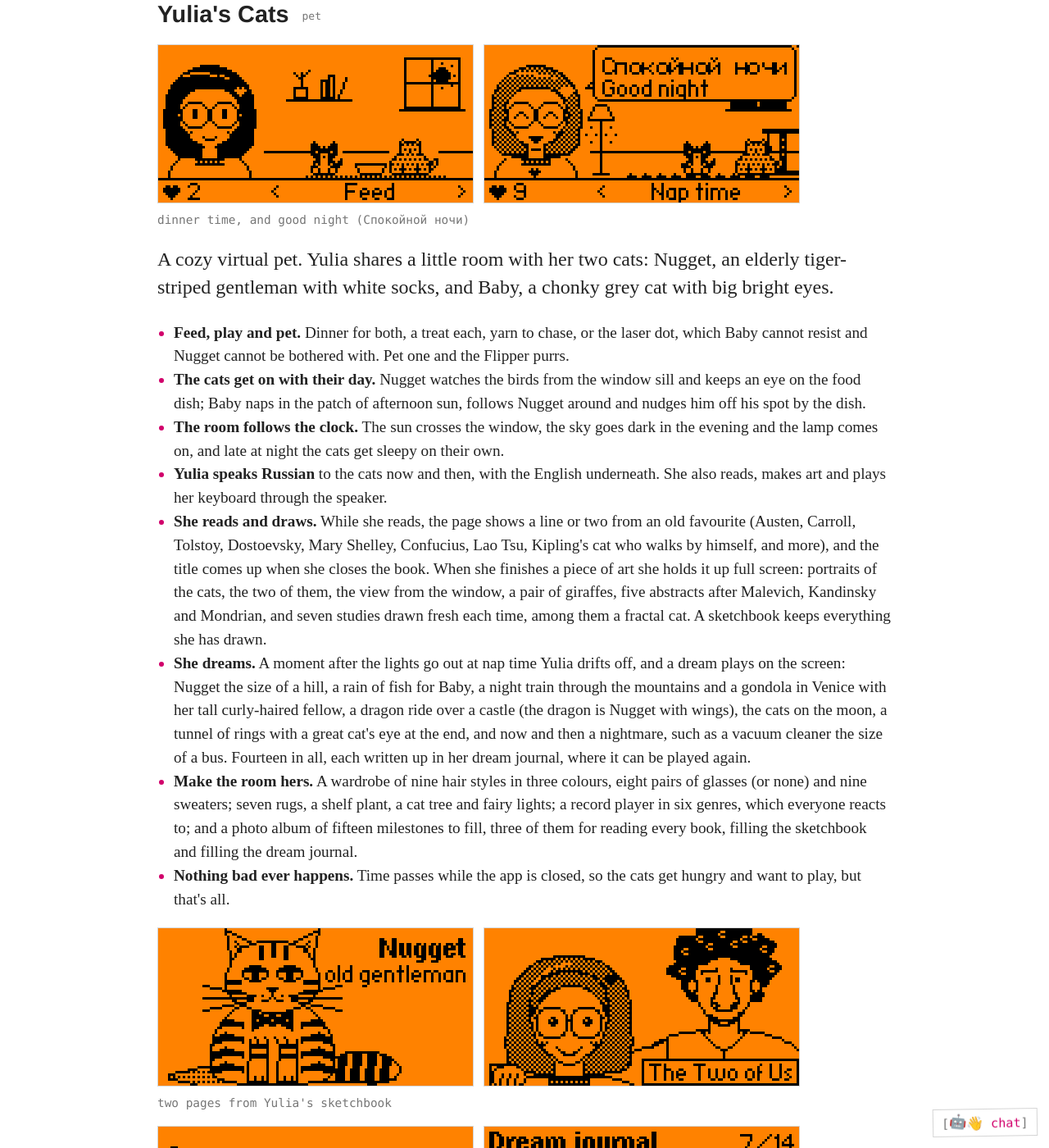
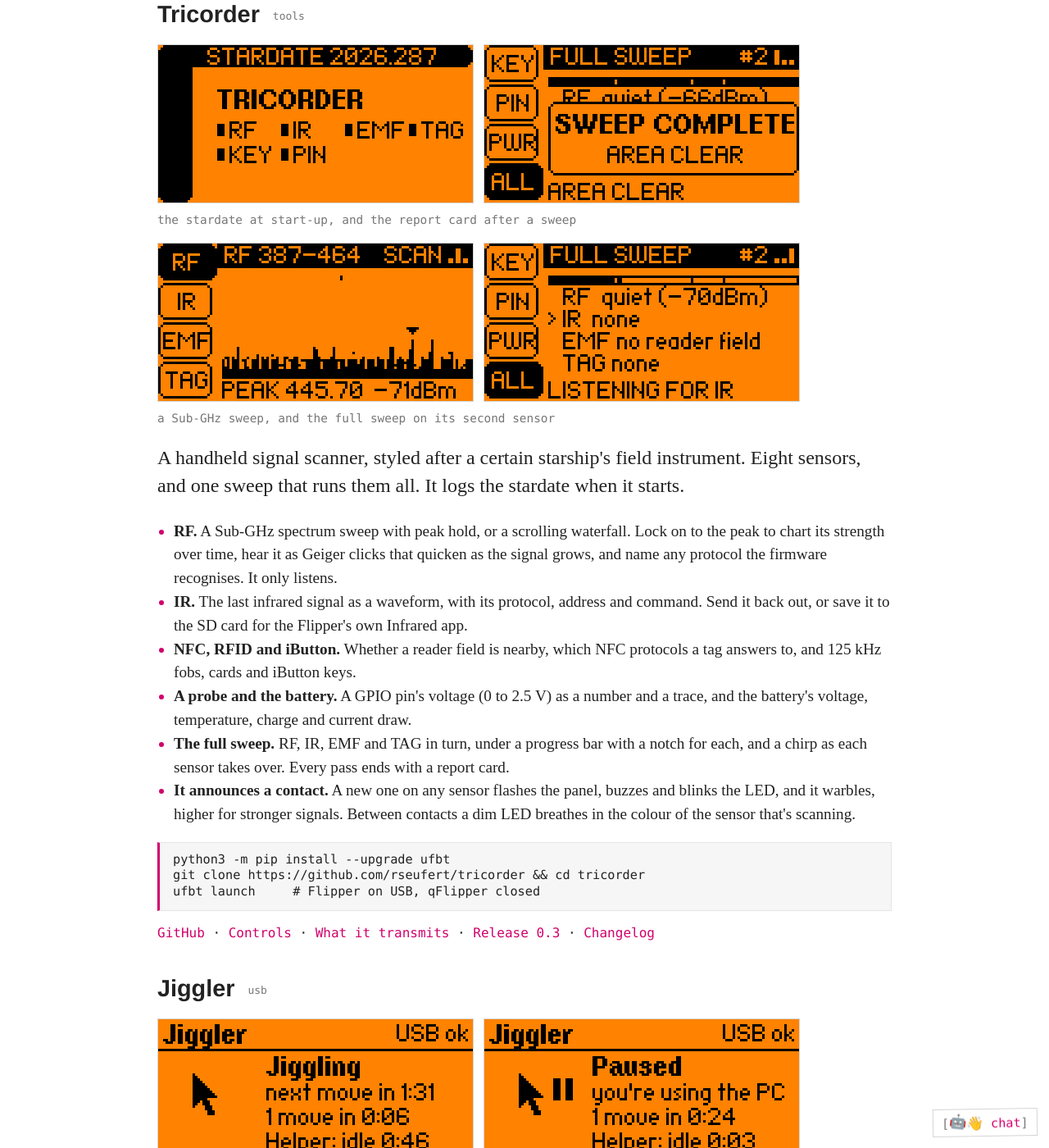
Before and after one commit to rseufert/rseufert.github.io, a Jekyll site: the page built from flipper/index.html, in a window 1280 px wide and 1400 px high, scrolled down 3358 px. Shown: the whole window at 82% size. Built offline with Jekyll 4.4.1, drawn with Linux system fonts in a browser that asks for light colours; some of the changed text lies outside the part shown.

Commit message:
Flipper: hide Yulia's Cats, and bring rickbot up to date
Yulia's Cats is wrapped in a Liquid comment on /flipper/, so it can come
back by taking the comment away; the page's description and the home
page's link now count eight apps.

Rickbot's Flipper answer named eight apps on the home page, Yulia's Cats
among them, where the home page has shown four since bf174d3: it now names
those four (Hanzi Cards, NW Crawl, Tricorder, Portal Putt) and points to
/flipper/ for the rest. Its Flipper Zero definition said six on the home
page, and the nest in the adventure six apps; both now say eight. Its
Yulia's Cats answer, which linked to the hidden section, is gone, and
Portal Putt, which had no answer, has one.

Co-Authored-By: Claude Opus 5.5 <noreply@anthropic.com>

```diff
--- a/chat/chat.js
+++ b/chat/chat.js
@@ -187,7 +187,7 @@
         "julia set": "a julia set is every point that never escapes under z → z² + c for one fixed c. the strip under the menu is one, zooming. the whole page is at /julia/.",
         "mandelbrot set": "the mandelbrot set is the catalogue of every c: the ones whose julia set is one piece. its edge is where the pictures are. the julia page has a small map of it.",
         "fractal": "a fractal is a shape that is the same, smaller, when you look closer. the strip under the menu is one and never stops looking closer.",
-        "flipper zero": "the Flipper Zero is a small orange handheld with a dolphin on it: sub-GHz radio, NFC, RFID, infrared, GPIO. rick writes apps for it; six are on the home page.",
+        "flipper zero": "the Flipper Zero is a small orange handheld with a dolphin on it: sub-GHz radio, NFC, RFID, infrared, GPIO. rick writes apps for it: eight of them, four on the home page and the rest at /flipper/.",
         "sub-ghz": "sub-GHz is the radio band below a gigahertz, where garage doors and car keys and weather stations talk. the Flipper listens there.",
         "nfc": "NFC is near-field communication: the tap in tap-to-pay. the Flipper reads and emulates it.",
         "rfid": "RFID is the older cousin of NFC: 125 kHz tags, office badges, the reader by a door that blinks at you.",
@@ -380,12 +380,12 @@
         [/\bhanzi\b|\bmandarin\b|\bchinese\b|\bflashcards?\b/, "Hanzi Cards: mandarin flashcards on the Flipper, simplified or traditional, pinyin with tone marks, and the tones played on the speaker. /flipper/#hanzi-cards."],
         [/\bstep ?seq|\bsequencer\b|\bdrum\b|\bpiezo\b/, "Step Seq is a step sequencer for the Flipper's piezo speaker: a melody grid and a drum row. it sounds exactly as good as a piezo. /flipper/#step-seq."],
         [/\bnw ?crawl\b|\broguelike\b|\balphabet streets?\b/, "NW Crawl is a tiny roguelike set on the alphabet streets of NW portland. burnside is a boss. /flipper/#nw-crawl."],
-        [/\byulia\b|\bcats?\b|\bnugget\b|\bbaby\b|\bvirtual pet\b|\btamagotchi\b/, "Yulia's Cats is a cozy virtual pet: Yulia and her two cats, Nugget and Baby, in a room that follows the clock. /flipper/#yulia-cats."],
         [/\btricorder\b|\bscanner\b/, "Tricorder is a handheld signal scanner for the Flipper: sub-GHz, infrared, NFC, RFID, a GPIO probe and the battery. it's the one that found your thoughts. i mean, it scans. /flipper/#tricorder."],
+        [/\bportal ?putt\b|\bmini ?golf\b/, "Portal Putt is minigolf on the Flipper: nine holes, fantasy and sci-fi by turns, from Goblin Green to Black Hole Bend. portals, gravity wells, lava, the void. par is 29. /flipper/#portal-putt."],
         [/\bjiggler\b|\bmouse\b|\bawake\b/, "Jiggler is a mouse jiggler that keeps a computer awake and pauses while you work. for meetings you are technically in. /flipper/#jiggler."],
         [/\bspectre\b|\bghosts?\b|\bspirit box\b|\bemf\b/, "Spectre is a ghost hunting kit for the Flipper: an EMF needle, a spirit box, a spirit voice and a radar. it is a toy. the ghosts are also a toy. /flipper/#spectre."],
         [/\bgrimoire\b|\bpendulum\b|\bwand\b/, "Grimoire is the temple on the Flipper: a pendulum, a sigil, a talisman and a wand, with the planetary hour on every page. the sigil is the same one the temple would give you. /flipper/#grimoire."],
-        [/\bflippers?\b|\bzero\b|\bdolphin\b/, "eight Flipper Zero apps, on the home page under flipper: Hanzi Cards, Step Seq, NW Crawl, Yulia's Cats, Tricorder, Jiggler, Spectre and Grimoire. ask about any of them. the full page is /flipper/."],
+        [/\bflippers?\b|\bzero\b|\bdolphin\b/, "rick's Flipper Zero apps: four on the home page under flipper, Hanzi Cards, NW Crawl, Tricorder and Portal Putt, and more at /flipper/, among them Step Seq, Jiggler, Spectre and Grimoire. ask about any of them."],
         [/\bnational debt\b|\bdebt\b|\bcash balance\b|\binterest rates?\b|\bpolicy rates?\b|\bfed\b/, "the dashboard has the US national debt to the penny, the treasury's cash balance, what it pays to borrow and central bank policy rates, next to portland's weather. /dashboard/."],
         [/\bdashboard\b|\bweather\b|\brain\b|\bwillamette\b|\brivers?\b|\bsky\b|\basteroids?\b|\bfireballs?\b|\bvolcano|\bearthquakes?\b|\bsnow\b|\bbiketown\b|\bbikes?\b|\bmount hood\b|\bair quality\b|\bspace weather\b|\bportland\b/, "the dashboard reads sixteen public APIs every time you load it: portland's weather, air, rivers, BIKETOWN bikes and nearby earthquakes, the cascade volcanoes and mount hood, freezing level and snow, asteroid flybys, fireballs and space weather, and the treasury's numbers. drawn with D3. the willamette is on the home page too, just the one number. /dashboard/."],
         [/\bblog\b|\bposts?\b|\barticles?\b|\bwriting\b|\bread\b/, "the blog is at /blog/, with an atom feed. latest: 'a direct debit can still come back', 'one purchase across three mocks', 'three EDI behaviours you can't rehearse', and 'testing SAP-to-EDI without SAP or a partner'. the first post, from 2016, announces the site."],
@@ -659,7 +659,7 @@
         },
         nest: {
             name: "The Flipper Nest",
-            desc: "Six small apps roost here like dolphins with opinions. One is a rolodex. One is a timer. One is sniffing sub-GHz, and it has found your thoughts, and they are mostly about lunch. From the east comes the sound of small engines.",
+            desc: "Eight small apps roost here like dolphins with opinions. One is a rolodex. One is a timer. One is sniffing sub-GHz, and it has found your thoughts, and they are mostly about lunch. From the east comes the sound of small engines.",
             exits: { w: "nav", e: "arena" },
             ways: "The menu is west. The engines are east."
         },
--- a/flipper/index.html
+++ b/flipper/index.html
@@ -1,7 +1,7 @@
 ---
 layout: default
 title: Flipper Zero apps
-description: "Nine apps for the Flipper Zero: Hanzi Cards, Mandarin flashcards that play the tones; Step Seq, a step sequencer for the piezo speaker; NW Crawl, a roguelike set in NW Portland; Yulia's Cats, a virtual pet; Tricorder, a handheld signal scanner; Jiggler, a mouse jiggler that pauses while you work; Spectre, a ghost hunting kit; Grimoire, a pendulum, a sigil, a talisman and a wand; and Portal Putt, minigolf across fantasy and sci-fi worlds."
+description: "Eight apps for the Flipper Zero: Hanzi Cards, Mandarin flashcards that play the tones; Step Seq, a step sequencer for the piezo speaker; NW Crawl, a roguelike set in NW Portland; Tricorder, a handheld signal scanner; Jiggler, a mouse jiggler that pauses while you work; Spectre, a ghost hunting kit; Grimoire, a pendulum, a sigil, a talisman and a wand; and Portal Putt, minigolf across fantasy and sci-fi worlds."
 image: /flipper/hanzi_cards.png
 ---
 <section class="projects flipper">
@@ -106,6 +108,7 @@ git clone https://github.com/rseufert/yulia_cats &amp;&amp; cd yulia_cats
 ufbt launch     # Flipper on USB, qFlipper closed</code></pre>
 		<p class="links"><a href="https://github.com/rseufert/yulia_cats">GitHub</a> · <a href="https://lab.flipper.net/apps/yulia_cats">Flipper Apps</a> · <a href="https://github.com/rseufert/yulia_cats#playing">Playing</a></p>
 	</div><!-- /.project -->
+	{% endcomment %}
 
 	<div class="project" id="tricorder">
 		<h3><a href="https://github.com/rseufert/tricorder">Tricorder</a> <span class="tag">tools</span></h3>
--- a/index.html
+++ b/index.html
@@ -126,7 +126,7 @@ image: /blog/p2p_film.png
 			<p class="links"><a href="/flipper/#portal-putt">More</a> · <a href="https://github.com/rseufert/portal_putt">GitHub</a></p>
 		</div><!-- /.project -->
 	</div><!-- /.tiles -->
-	<div class="project all"><p class="more"><a href="/flipper/">All nine apps</a></p></div>
+	<div class="project all"><p class="more"><a href="/flipper/">All eight apps</a></p></div>
 </section>
 
 <section id="play" class="projects">
```
Also changed, not shown: other parts of flipper/index.html (+2 -0 lines).
